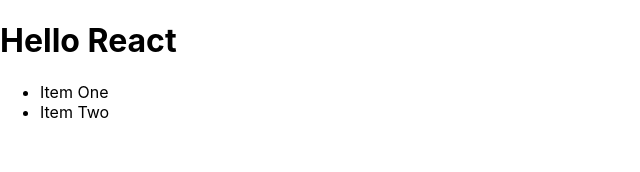
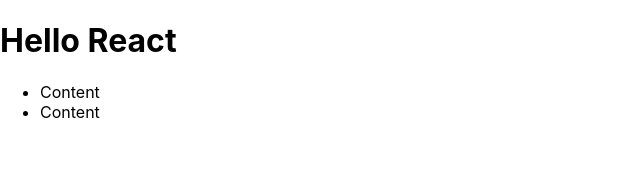
Before and after one commit to JoySiang/ReactTuto, a React (Create React App) app: page / in a window 1280 px wide. Shown: the top 172 px of the page, without its empty margins (0-640 px from the left). Built offline with nearby package versions, Linux system fonts and the light colour scheme.

Commit message:
Using Item class as component

```diff
--- a/src/App.js
+++ b/src/App.js
@@ -1,12 +1,18 @@
 import React from 'react'
+class Item extends React.Component {
+  render(){
+    return <li>Content</li>
+  }
+}
 class App extends React.Component {
   render() {
-  return (<div>
-    <h1>Hello React</h1>
-    <ul>
-    <li>Item One</li>
-    <li>Item Two</li>
-    </ul>
+  return (
+    <div>
+      <h1>Hello React</h1>
+      <ul>
+        <Item/>
+        <Item/>
+      </ul>
     </div>);
   }
  }
```
